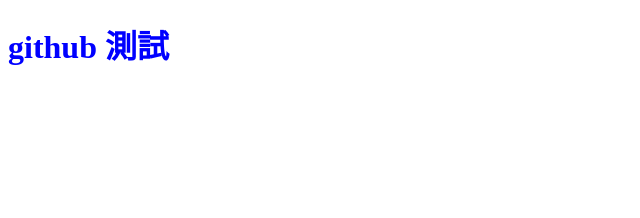
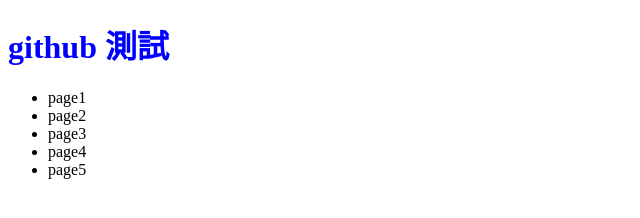
Before and after one commit to zoego99/test, a plain HTML site: page index.html in a window 1280 px wide. Shown: the whole page, without its empty margins (0-640 px from the left). Drawn offline with Linux system fonts and the light colour scheme.

Commit message:
index新增nav

```diff
--- a/index.html
+++ b/index.html
@@ -9,5 +9,12 @@
 </head>
 <body>
   <h1>github 測試</h1>
+  <ul id="nav">
+    <li>page1</li>
+    <li>page2</li>
+    <li>page3</li>
+    <li>page4</li>
+    <li>page5</li>
+  </ul>
 </body>
 </html>
```
